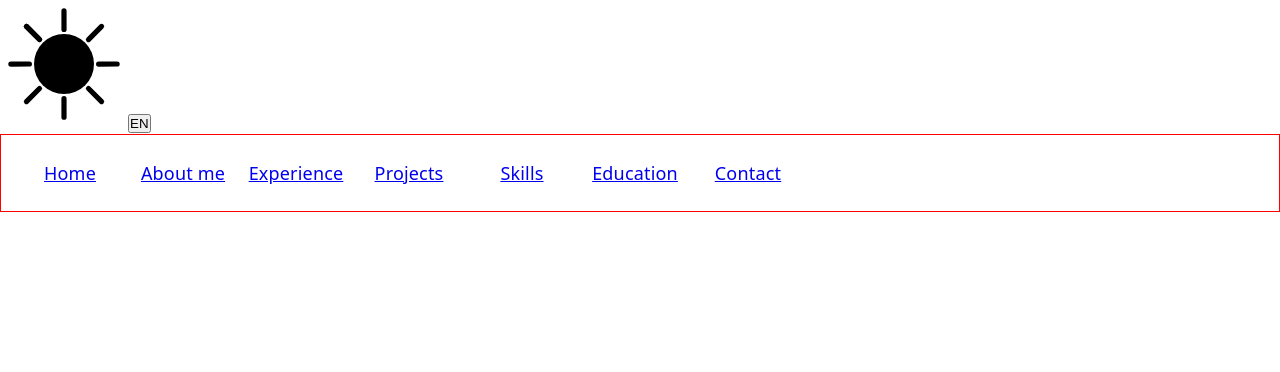
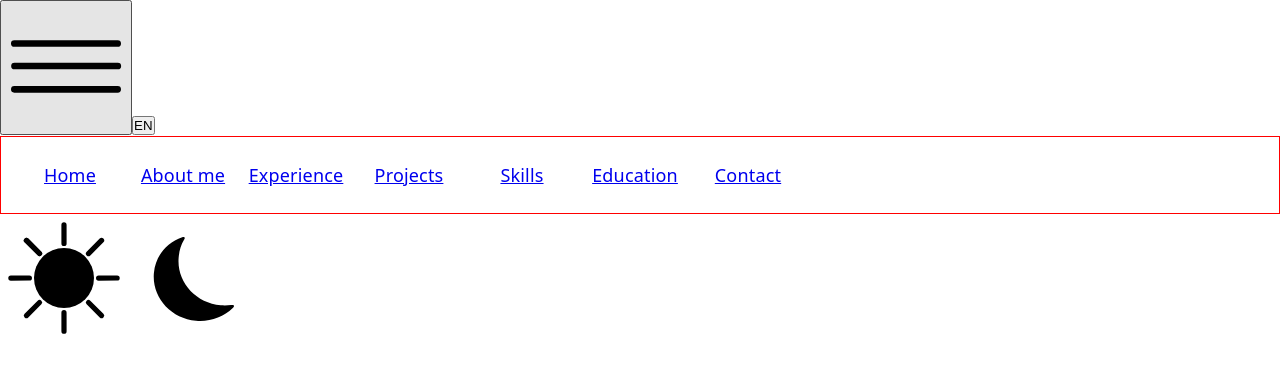
Before and after one commit to Loreaylen/portfolio2026, a React (Vite) app: page / in a window 1280 px wide. Shown: the top 372 px of the page. Built offline with nearby package versions, Linux system fonts and the light colour scheme.

Commit message:
feat: add accesible hamburguer menu toggle

```diff
--- a/src/components/Header/Header.tsx
+++ b/src/components/Header/Header.tsx
@@ -1,10 +1,14 @@
 import Navbar from "../Navbar/Navbar"
 import { useTranslation } from "react-i18next"
+import { useState } from "react"
 
 import sunIcon from '@/assets/icons/sol.svg'
+import moonIcon from '@/assets/icons/moon.svg'
+import burguerMenu from '@/assets/icons/burgerMenu.svg'
 
 const Header = () => {
-  const { i18n } = useTranslation()
+  const { i18n, t } = useTranslation('translation', { keyPrefix: 'common' })
+  const [isOpen, useIsOpen] = useState(false)
 
   const toggleLanguage = () => {
     const currentLanguage: string | undefined = i18n.resolvedLanguage
@@ -14,11 +18,20 @@ const Header = () => {
     else i18n.changeLanguage('es')
   }
 
+  const toggleMenu = () => {
+    useIsOpen(!isOpen)
+    console.log(isOpen)
+  }
+
   return (
     <header id='header'>
-      <span><img src={sunIcon} alt="Menu" /></span>
+      <button aria-label={isOpen ? t('menuClose') : t('menuOpen')} onClick={() => { toggleMenu() }} ><img src={burguerMenu} alt="Menu" /></button>
       <button onClick={() => { toggleLanguage() }}>{i18n.resolvedLanguage?.toUpperCase()}</button>
       <Navbar />
+      <div>
+        <span><img src={sunIcon} alt={t('themeLight')} /></span>
+        <span><img src={moonIcon} alt={t('themeDark')} /></span>
+      </div>
     </header>
   )
 }
--- a/src/i18n/en.json
+++ b/src/i18n/en.json
@@ -7,5 +7,12 @@
     "skills": "Skills",
     "education": "Education",
     "contact": "Contact"
+  },
+  "common": {
+    "themeLight": "Switch to light mode",
+    "themeDark": "Switch to dark mode",
+    "menuOpen": "Open menu",
+    "menuClose": "Close menu",
+    "language": "Change language"
   }
 }
--- a/src/i18n/es.json
+++ b/src/i18n/es.json
@@ -7,5 +7,12 @@
     "skills": "Habilidades",
     "education": "Formación",
     "contact": "Contacto"
+  },
+  "common": {
+    "themeLight": "Cambiar a modo claro",
+    "themeDark": "Cambiar a modo oscuro",
+    "menuOpen": "Abrir menú",
+    "menuClose": "Cerrar menú",
+    "language": "Cambiar idioma"
   }
 }
```
